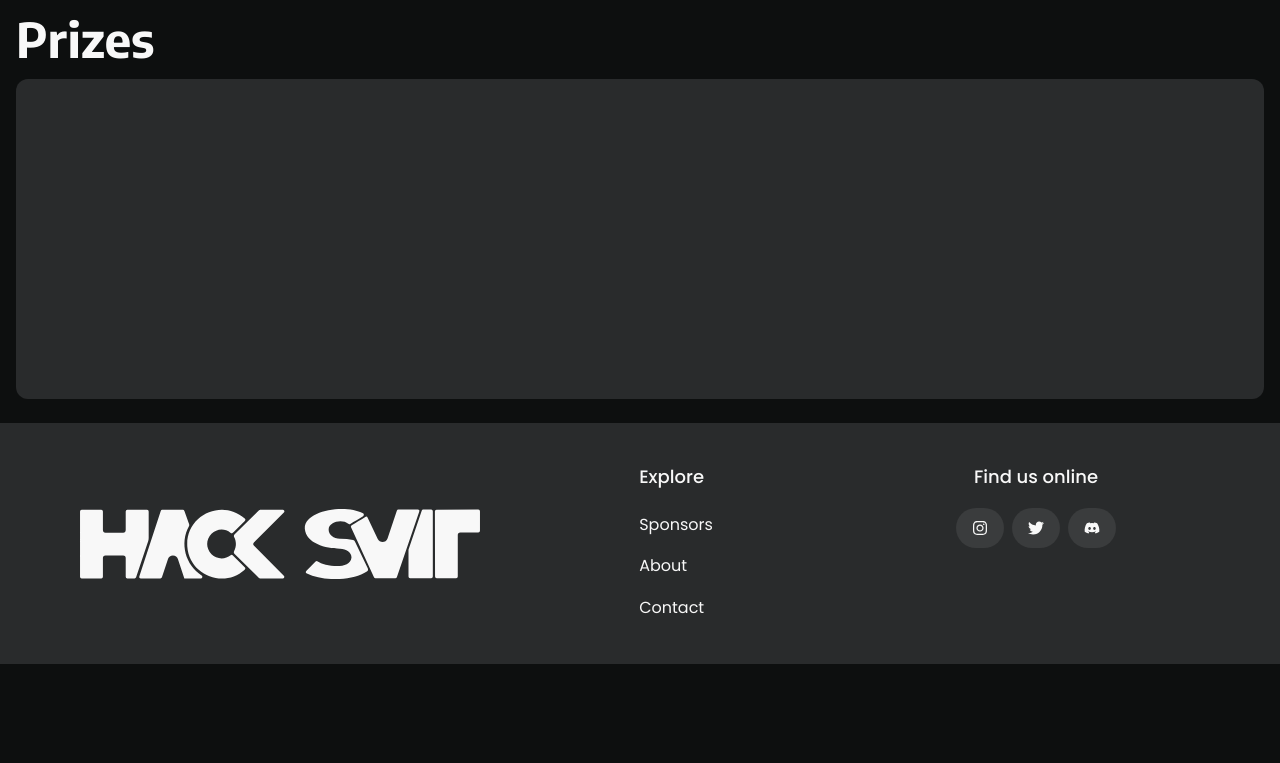
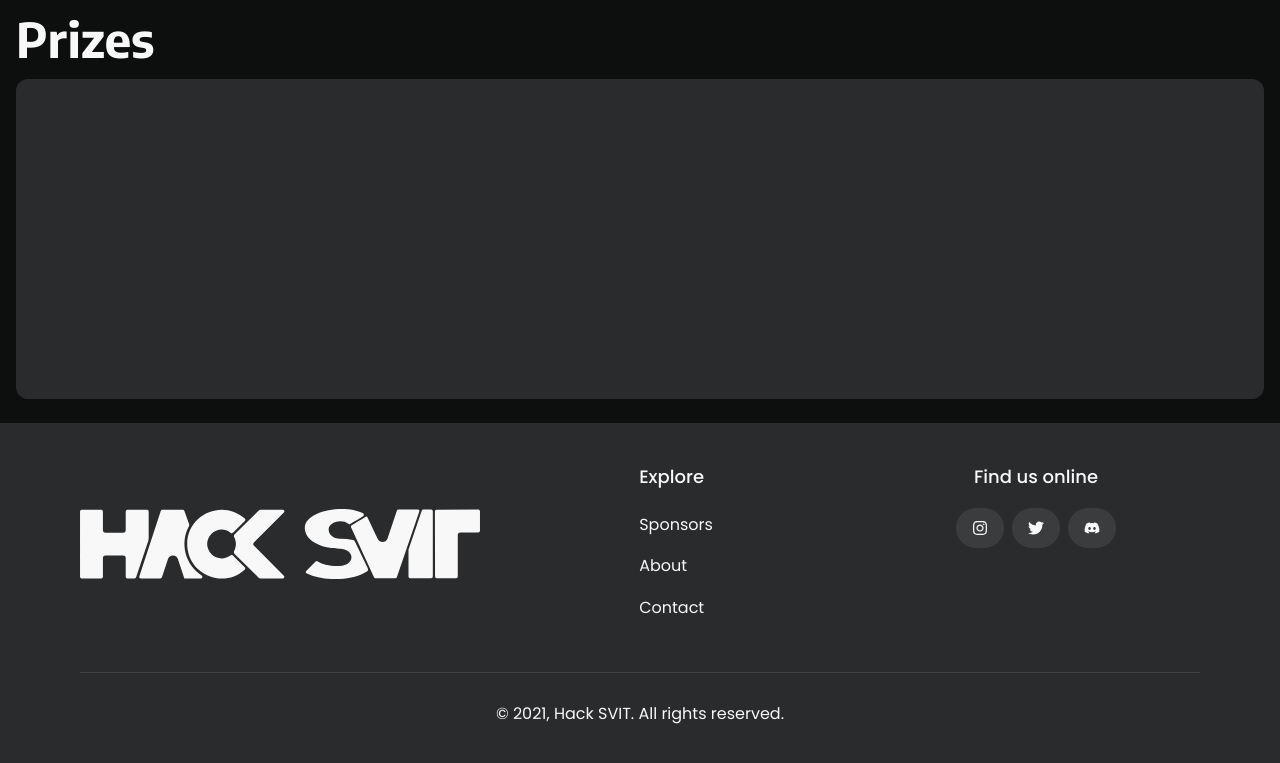
Before and after one commit to hcs-user/HackSVIT-22, a Next.js app: page / in a window 1280 px wide. Shown: the part 2903-3666 px from the top of the page. Before the commit the page ends 3567 px from the top, so only its background shows below. Built offline with nearby package versions, Linux system fonts and the light colour scheme.

Commit message:
Footer Done

```diff
--- a/src/components/Footer.tsx
+++ b/src/components/Footer.tsx
@@ -8,6 +8,7 @@ import {
   Text,
   IconButton,
   HStack,
+  Divider
 } from '@chakra-ui/react';
 import { ReactNode } from 'react';
 import { FaDiscord, FaInstagram, FaTwitter, FaYoutube } from 'react-icons/fa';
@@ -64,8 +65,14 @@ export default function Footer() {
               <IconButton aria-label='Discord' icon={<FaDiscord />} />
             </HStack>
           </Stack>
+
         </SimpleGrid>
+        <Box pt={10} >
+          <Divider/>
+        </Box>
+        <Text p={5} textAlign='center'>© 2021, Hack SVIT. All rights reserved.</Text>
       </Container>
+
     </Box>
   );
 }
```
Also changed, not shown: 1 other file (tests, documents, lock files or other folders).
